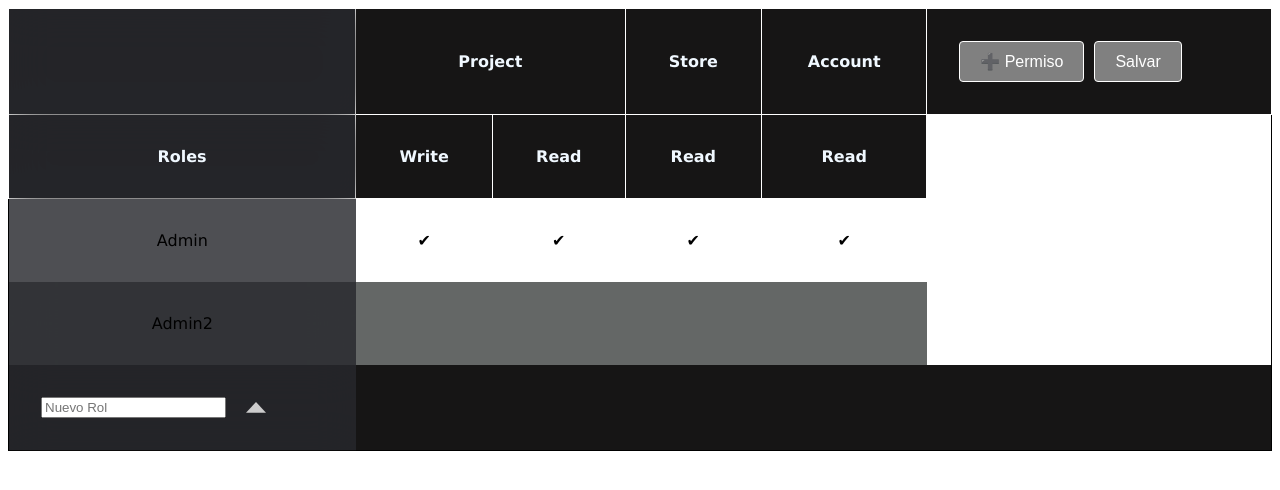
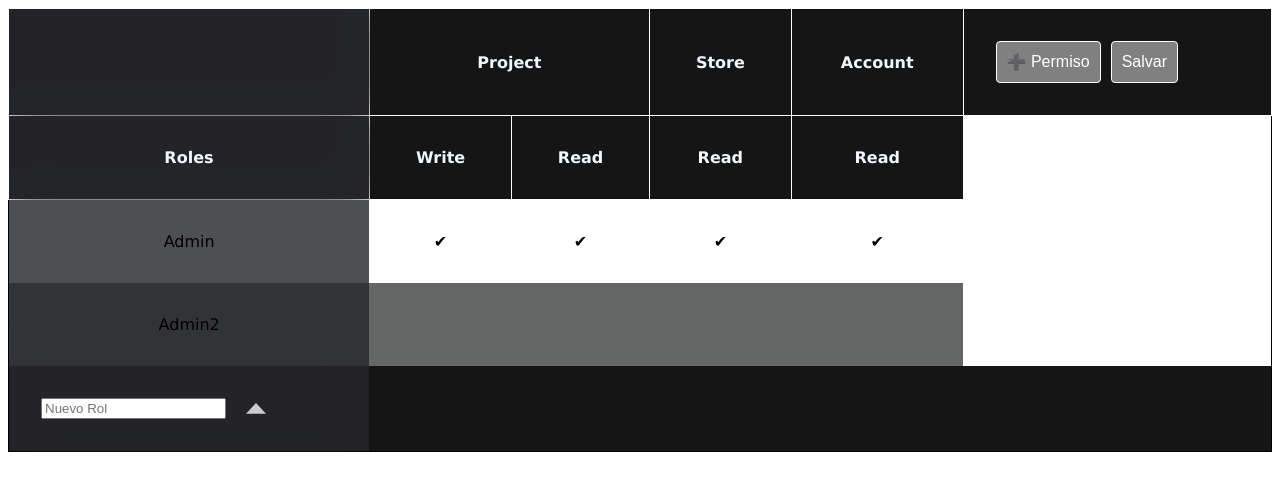
Before and after one commit to bleach41/RolesPermisos, a React (Vite) app: page / in a window 1280 px wide. Shown: the top 490 px of the page. Built offline with nearby package versions, Linux system fonts and the light colour scheme.

Commit message:
ajuste boton

```diff
--- a/src/components/AddPermissionModal/AddPermissionModal.css
+++ b/src/components/AddPermissionModal/AddPermissionModal.css
@@ -30,6 +30,7 @@
 }
 
 .modal-button {
+    line-height: 20px;
     background-color: #808080;
     color: #ffffff;
     border: 1px solid #000000;
--- a/src/components/TableRoles/RolesTable.css
+++ b/src/components/TableRoles/RolesTable.css
@@ -79,16 +79,18 @@ td:nth-child(3) {
 }
 
 button {
+    text-align: center;
+    line-height: 20px;
     background-color: #808080;
     color: #ffffff;
     border: 1px solid #ffffff;
-    padding: 10px 20px;
+    padding: 10px 10px;
     cursor: pointer;
     font-size: 16px;
     border-radius: 4px;
 }
 
-button::hover {
+button:hover {
     background-color: #A9A9A9;
 
 }
```
